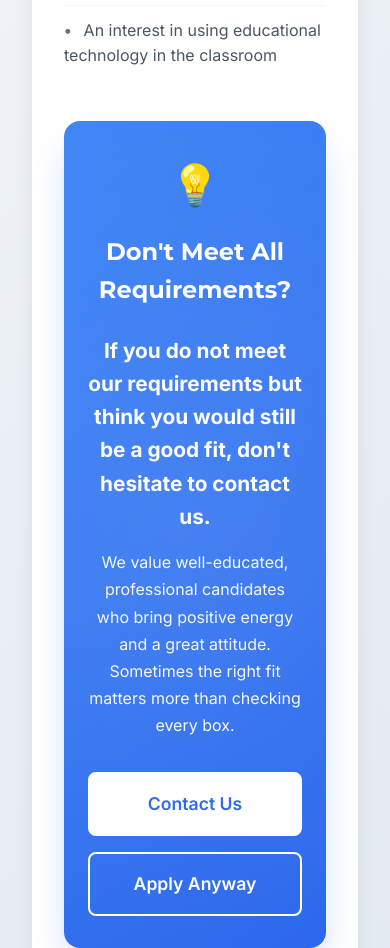
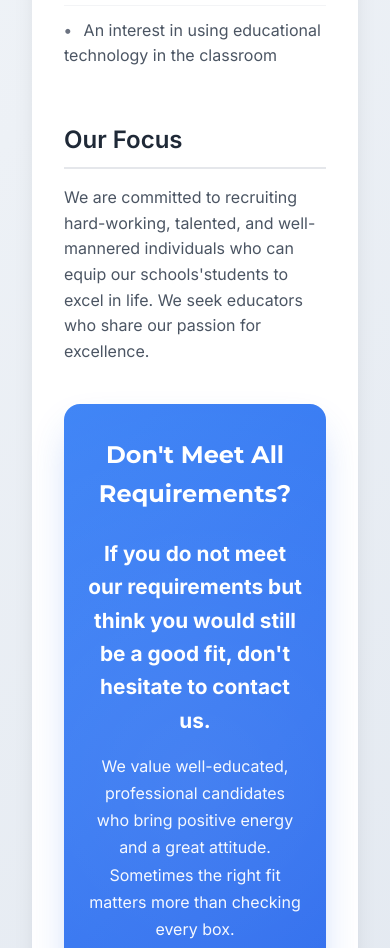
Before and after one commit to jamespares/educonnect-platform, a website: page requirements.html in a window 390 px wide. Shown: the part 1380-2328 px from the top of the page. Drawn offline with Linux system fonts and the light colour scheme.

Commit message:
Fix hierarchy: move Our Focus above flexible requirements callout and remove lightbulb emoji

```diff
--- a/css/style.css
+++ b/css/style.css
@@ -1258,12 +1258,6 @@ textarea.form-input {
     pointer-events: none;
 }
 
-.callout-icon {
-    font-size: 3rem;
-    margin-bottom: 1rem;
-    display: block;
-}
-
 .flexible-requirements-callout h2 {
     font-size: 2rem;
     font-weight: 700;
@@ -1367,10 +1361,6 @@ textarea.form-input {
         font-size: 1rem;
     }
 
-    .callout-icon {
-        font-size: 2.5rem;
-    }
-
     .flexible-requirements-callout .btn-primary,
     .flexible-requirements-callout .btn-secondary {
         width: 100%;
--- a/requirements.html
+++ b/requirements.html
@@ -72,8 +72,12 @@
                     </ul>
                 </div>
 
+                <div class="mission-simple">
+                    <h2>Our Focus</h2>
+                    <p>We are committed to recruiting hard-working, talented, and well-mannered individuals who can equip our schools'students to excel in life. We seek educators who share our passion for excellence.</p>
+                </div>
+
                 <div class="flexible-requirements-callout">
-                    <div class="callout-icon">💡</div>
                     <h2>Don't Meet All Requirements?</h2>
                     <p class="callout-message"><strong>If you do not meet our requirements but think you would still be a good fit, don't hesitate to contact us.</strong></p>
                     <p class="callout-subtext">We value well-educated, professional candidates who bring positive energy and a great attitude. Sometimes the right fit matters more than checking every box.</p>
@@ -81,11 +85,6 @@
                         <a href="contact.html" class="btn-primary">Contact Us</a>
                         <a href="signup.html" class="btn-secondary">Apply Anyway</a>
                     </div>
-                </div>
-
-                <div class="mission-simple">
-                    <h2>Our Focus</h2>
-                    <p>We are committed to recruiting hard-working, talented, and well-mannered individuals who can equip our schools'students to excel in life. We seek educators who share our passion for excellence.</p>
                 </div>
             </div>
         </div>
```
